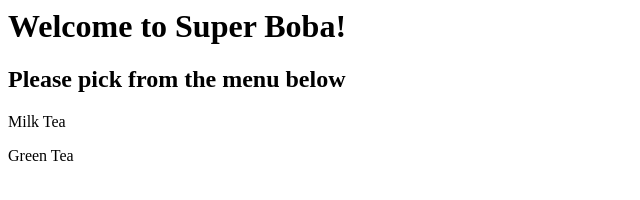
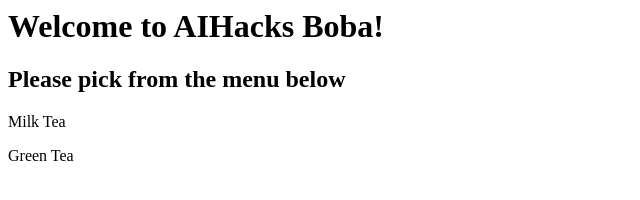
Before and after one commit to nat-kay-thiel/boba, a plain HTML site: page index.html in a window 1280 px wide. Shown: the whole page, without its empty margins (0-640 px from the left). Drawn offline with Linux system fonts and the light colour scheme.

Commit message:
changed the title of project to ai hacks

```diff
--- a/index.html
+++ b/index.html
@@ -1,8 +1,8 @@
 <html>
   <head>
-  	<title>Boba</title>
+  	<title>AIHacks Boba</title>
   	<body>
-  		<h1>Welcome to Super Boba!</h1>
+  		<h1>Welcome to AIHacks Boba!</h1>
   		<h2>Please pick from the menu below</h2>
   		<p>Milk Tea</p>
   		<p>Green Tea<p>
```
Also changed, not shown: 1 other file.
